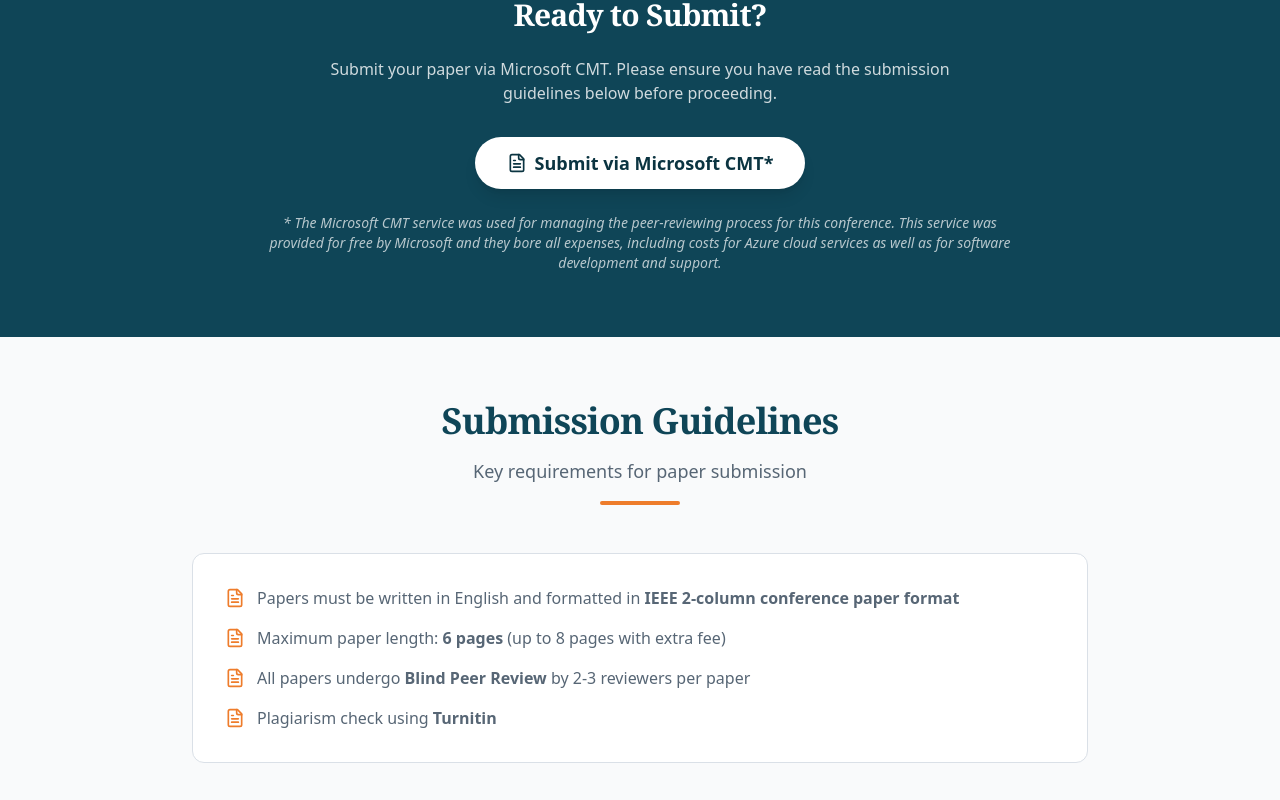
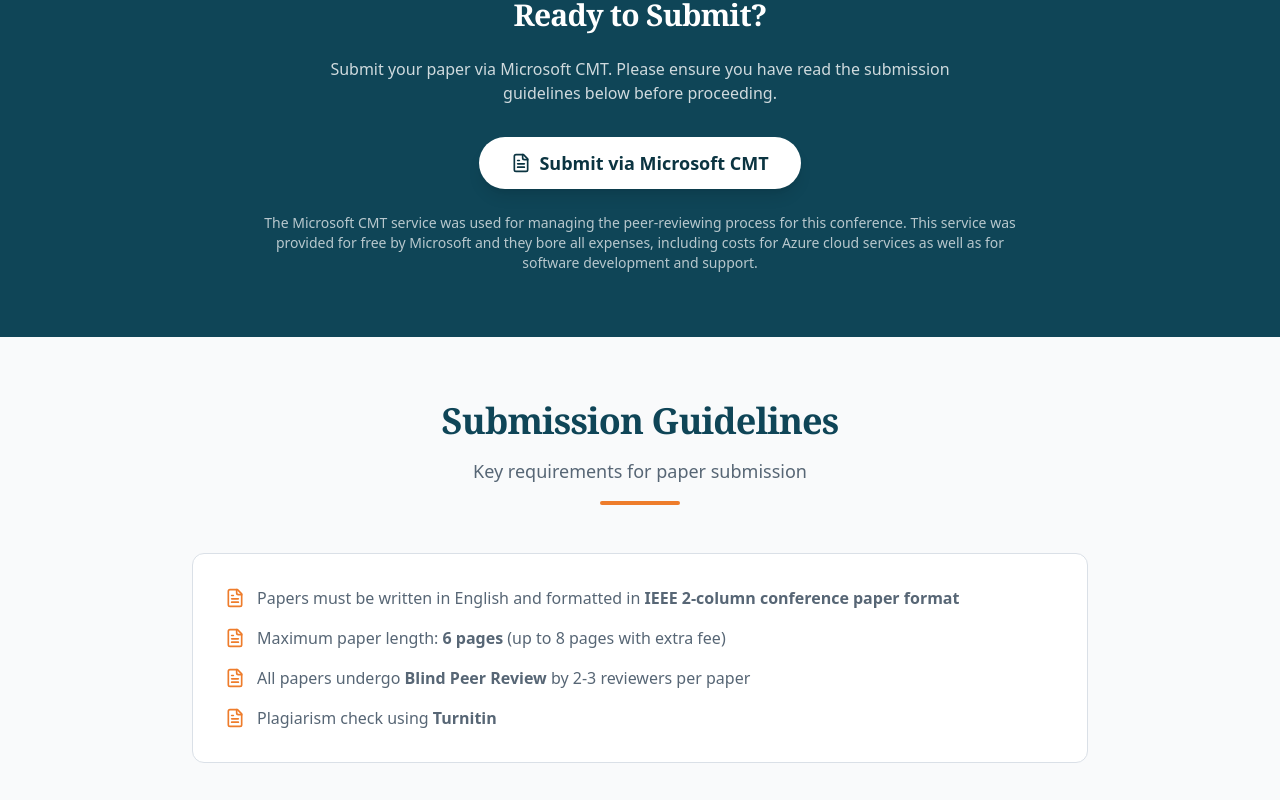
Before and after one commit to ngeti2026/Ngeti26, a React (Vite) app: page /conference/call-for-papers in a window 1280 px wide. Shown: the part 1660-2460 px from the top of the page. Built offline with nearby package versions, Linux system fonts and the light colour scheme; the HTML template or start-up script is replaced by a standard one.

Commit message:
chore: add CMT acknowledgment text
- Added static text to index.html
- Removed italic formatting styling from Call For Papers page for strict compliance

```diff
--- a/index.html
+++ b/index.html
@@ -19,6 +19,11 @@
 
 <body>
   <div id="root"></div>
+  <p>
+    The Microsoft CMT service was used for managing the peer-reviewing process for this conference. This service was
+    provided for free by Microsoft and they bore all expenses, including costs for Azure cloud services as well as for
+    software development and support.
+  </p>
   <script type="module" src="/src/main.tsx"></script>
 </body>
 
--- a/src/pages/CallForPapers.tsx
+++ b/src/pages/CallForPapers.tsx
@@ -103,10 +103,10 @@
                 className="inline-flex items-center gap-2 bg-white text-teal-900 px-8 py-3 rounded-full font-bold text-lg hover:bg-gray-100 transition-all shadow-lg hover:shadow-xl transform hover:-translate-y-1"
               >
                 <FileText className="w-5 h-5" />
-                Submit via Microsoft CMT*
+                Submit via Microsoft CMT
               </a>
-              <p className="mt-6 text-sm text-primary-foreground/70 italic max-w-3xl mx-auto">
-                * The Microsoft CMT service was used for managing the peer-reviewing process for this conference. This service was provided for free by Microsoft and they bore all expenses, including costs for Azure cloud services as well as for software development and support.
+              <p className="mt-6 text-sm text-primary-foreground/70 max-w-3xl mx-auto">
+                The Microsoft CMT service was used for managing the peer-reviewing process for this conference. This service was provided for free by Microsoft and they bore all expenses, including costs for Azure cloud services as well as for software development and support.
               </p>
             </motion.div>
           </div>
```
